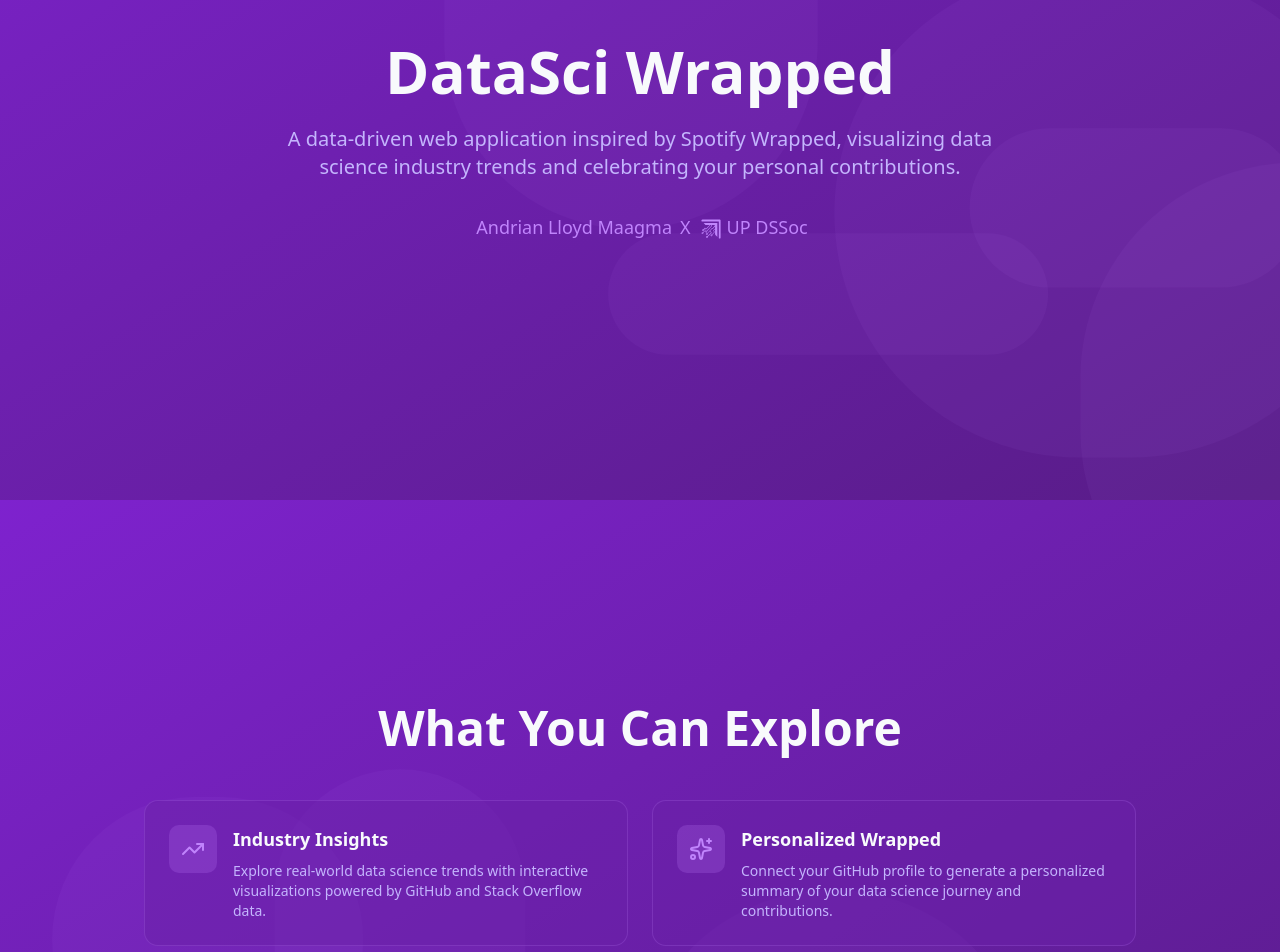
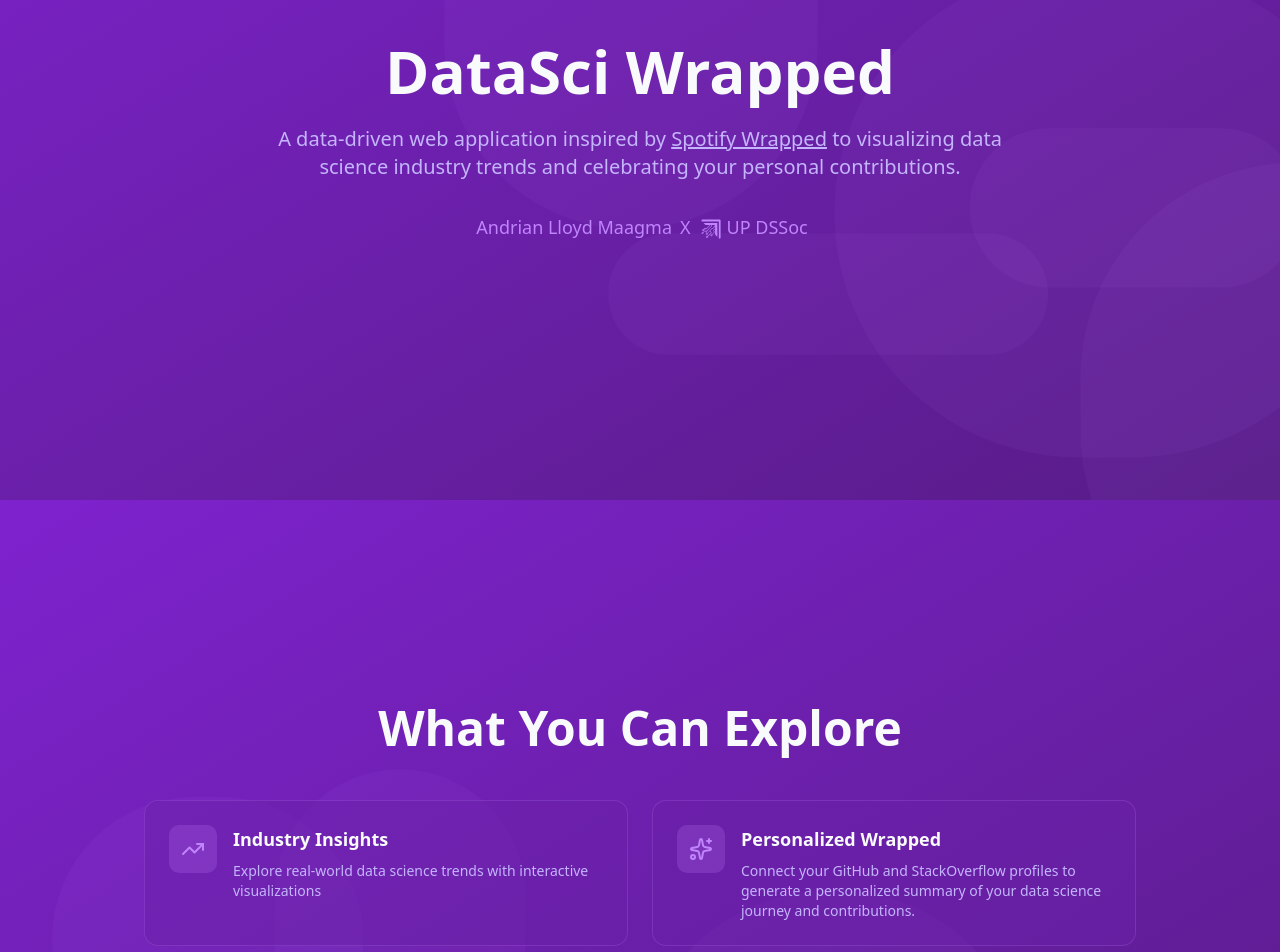
Before and after one commit to andrianllmm/datasci-wrapped, a Next.js app: page /about in a window 1280 px wide. Shown: the part 300-1252 px from the top of the page. Built offline with nearby package versions, Linux system fonts and the light colour scheme; no server answers.

Commit message:
Update about page

```diff
--- a/components/About.tsx
+++ b/components/About.tsx
@@ -23,13 +23,13 @@
       icon: TrendingUp,
       title: "Industry Insights",
       description:
-        "Explore real-world data science trends with interactive visualizations powered by GitHub and Stack Overflow data.",
+        "Explore real-world data science trends with interactive visualizations",
     },
     {
       icon: Sparkles,
       title: "Personalized Wrapped",
       description:
-        "Connect your GitHub profile to generate a personalized summary of your data science journey and contributions.",
+        "Connect your GitHub and StackOverflow profiles to generate a personalized summary of your data science journey and contributions.",
     },
     {
       icon: Users,
@@ -42,6 +42,27 @@
       title: "Interactive Charts",
       description:
         "Engaging visualizations that bring data to life, from programming languages to in-demand roles.",
+    },
+  ];
+
+  const howItWorks = [
+    {
+      step: "01",
+      title: "Explore Industry Data",
+      description:
+        "Start by viewing the latest data science trends. Browse through visualizations of popular programming languages, in-demand roles, market size trends, and more powered by real GitHub and Stack Overflow data.",
+    },
+    {
+      step: "02",
+      title: "Connect Your GitHub Profile",
+      description:
+        "Create a personalized wrapped by authenticating with GitHub. We analyze your public repositories, contributions, and coding patterns to generate insights about your data science journey.",
+    },
+    {
+      step: "03",
+      title: "Discover Your Wrapped",
+      description:
+        "Get your personalized DataSci Wrapped featuring your achievements, top languages, tools, and repositories. Share your summary with the community and celebrate your contributions!",
     },
   ];
 
@@ -71,9 +92,10 @@
             {...fadeInDown(0.2)}
             className="text-lg md:text-xl text-muted-foreground mb-8"
           >
-            A data-driven web application inspired by Spotify Wrapped,
-            visualizing data science industry trends and celebrating your
-            personal contributions.
+            A data-driven web application inspired by{" "}
+            <span className="underline">Spotify Wrapped</span> to visualizing
+            data science industry trends and celebrating your personal
+            contributions.
           </motion.p>
 
           <motion.p
@@ -148,26 +170,7 @@
           </motion.h2>
 
           <div className="space-y-6">
-            {[
-              {
-                step: "01",
-                title: "Explore Industry Data",
-                description:
-                  "Start by viewing the latest data science trends. Browse through visualizations of popular programming languages, in-demand roles, market size trends, and more powered by real GitHub and Stack Overflow data.",
-              },
-              {
-                step: "02",
-                title: "Connect Your GitHub Profile",
-                description:
-                  "Create a personalized wrapped by authenticating with GitHub. We analyze your public repositories, contributions, and coding patterns to generate insights about your data science journey.",
-              },
-              {
-                step: "03",
-                title: "Discover Your Wrapped",
-                description:
-                  "Get your personalized DataSci Wrapped featuring your achievements, top languages, tools, and repositories. Share your summary with the community and celebrate your contributions!",
-              },
-            ].map((item, index) => (
+            {howItWorks.map((item, index) => (
               <motion.div
                 key={index}
                 {...fadeInUp(index * 0.1)}
@@ -206,8 +209,8 @@
             {...fadeInUp(0.2)}
             className="text-lg text-muted-foreground mb-8 leading-relaxed"
           >
-            DataSci Wrapped was developed by <b>Andrian Lloyd Maagma</b> as part
-            Associate&apos;s Internship / Work Immersion at the UP Data Science
+            DataSci Wrapped was developed by <b>Andrian Lloyd Maagma</b>
+            <br /> as part Associate&apos;s Internship at the UP Data Science
             Society (DSSoc).
           </motion.p>
 
```
